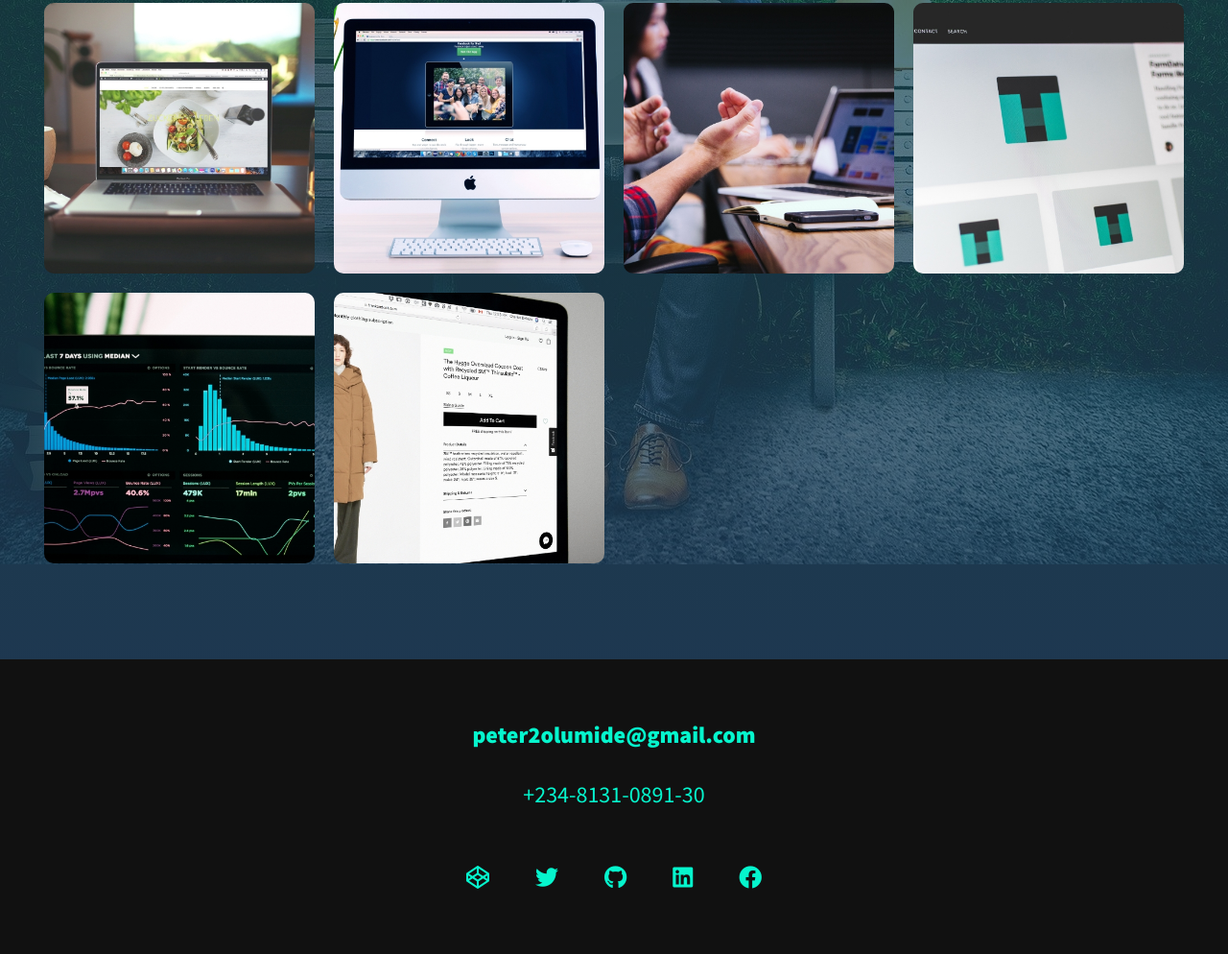
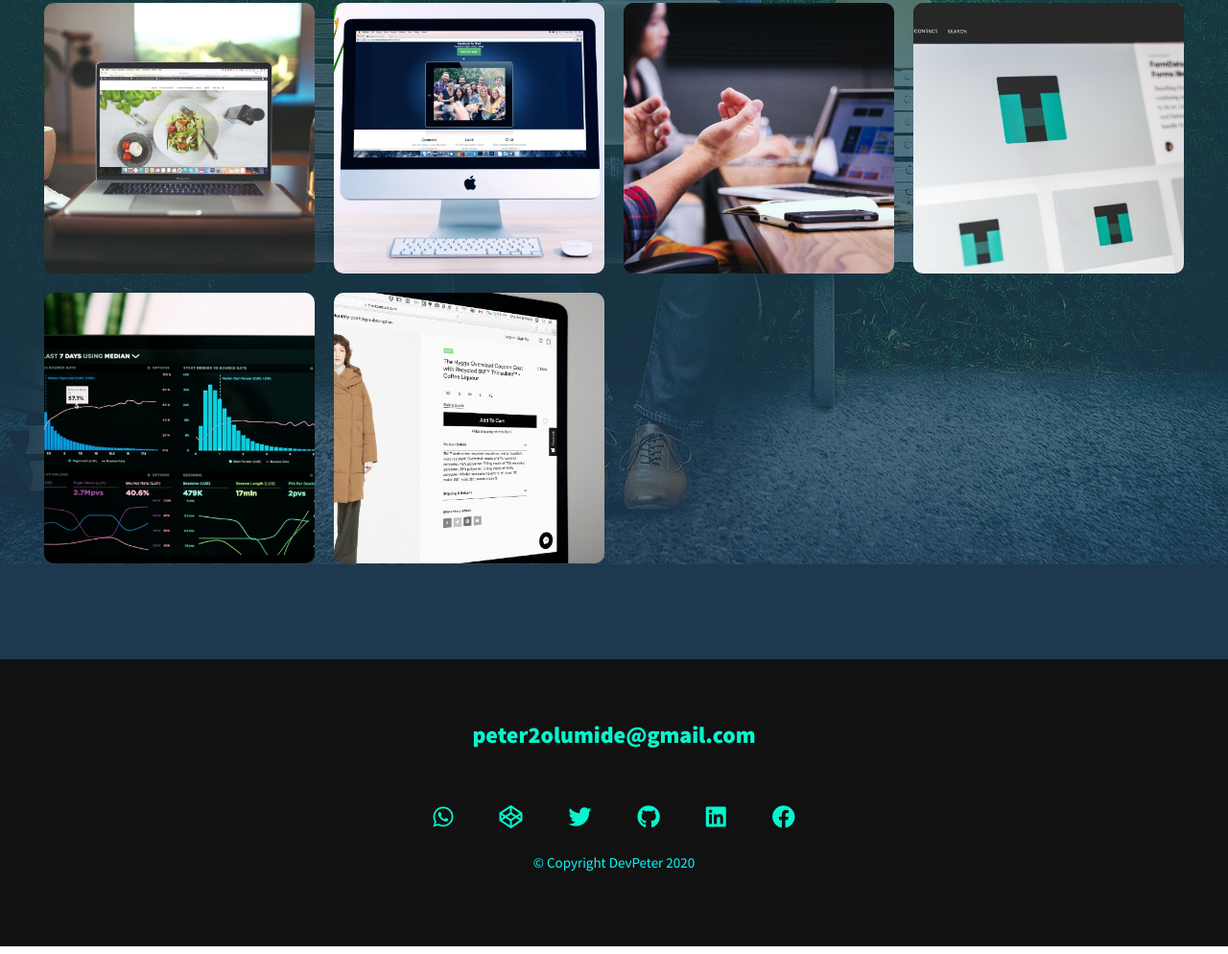
Before and after one commit to peterito/DeveloperPeter, a plain HTML site: page index.html in a window 1280 px wide. Shown: the part 2530-3524 px from the top of the page at 96% size. Drawn offline with nearby package versions, Linux system fonts and the light colour scheme; a web font is replaced by a local one.

Commit message:
updated footer whatsapp link

```diff
--- a/css/style.css
+++ b/css/style.css
@@ -546,3 +546,8 @@ header {
 .social-list__link {
     padding: .5em;
 }
+.copyright{
+    color: aqua;
+    font-size: 15px;
+
+}
--- a/index.html
+++ b/index.html
@@ -164,8 +164,13 @@
     <footer class="footer">
         <!-- replace with your own email address -->
         <a href="mailto:peter2olumide@gmail.com" class="footer__link">peter2olumide@gmail.com</a>
-        <p>+234-8131-0891-30</p>
         <ul class="social-list">
+            <li class="social-list__item">
+                <a class="social-list__link"
+                    href="https://wa.me/2348131089130?text=Welcome%20what%20can%20I%20do%20for%20you." target="_blank">
+                    <i class=" fab fa-whatsapp"></i>
+                </a>
+            </li>
             <li class="social-list__item">
                 <a class="social-list__link" href="https://codepen.io/peterito" target="_blank">
                     <i class=" fab fa-codepen"></i>
@@ -192,6 +197,9 @@
                 </a>
             </li>
         </ul>
+        <div class="copyright">
+            <p>© Copyright DevPeter 2020</p>
+        </div>
     </footer>
 
 
```
